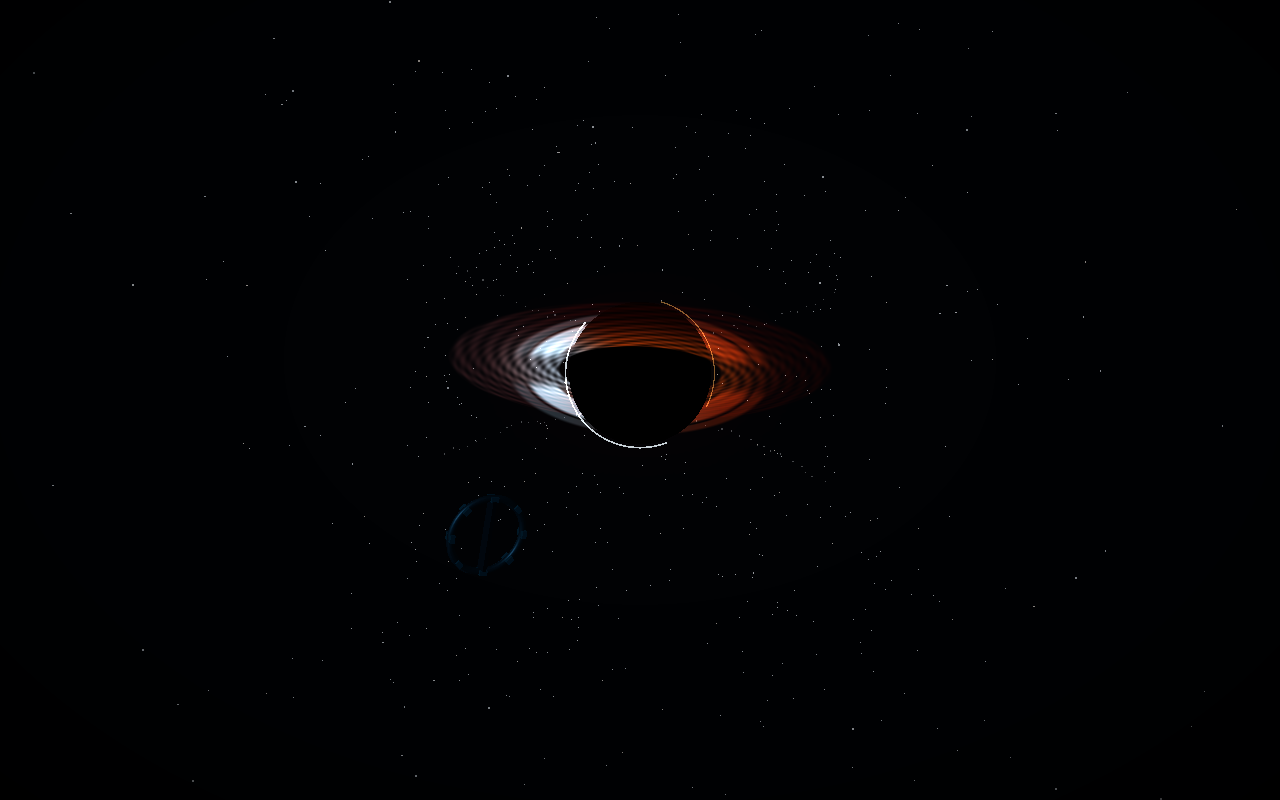
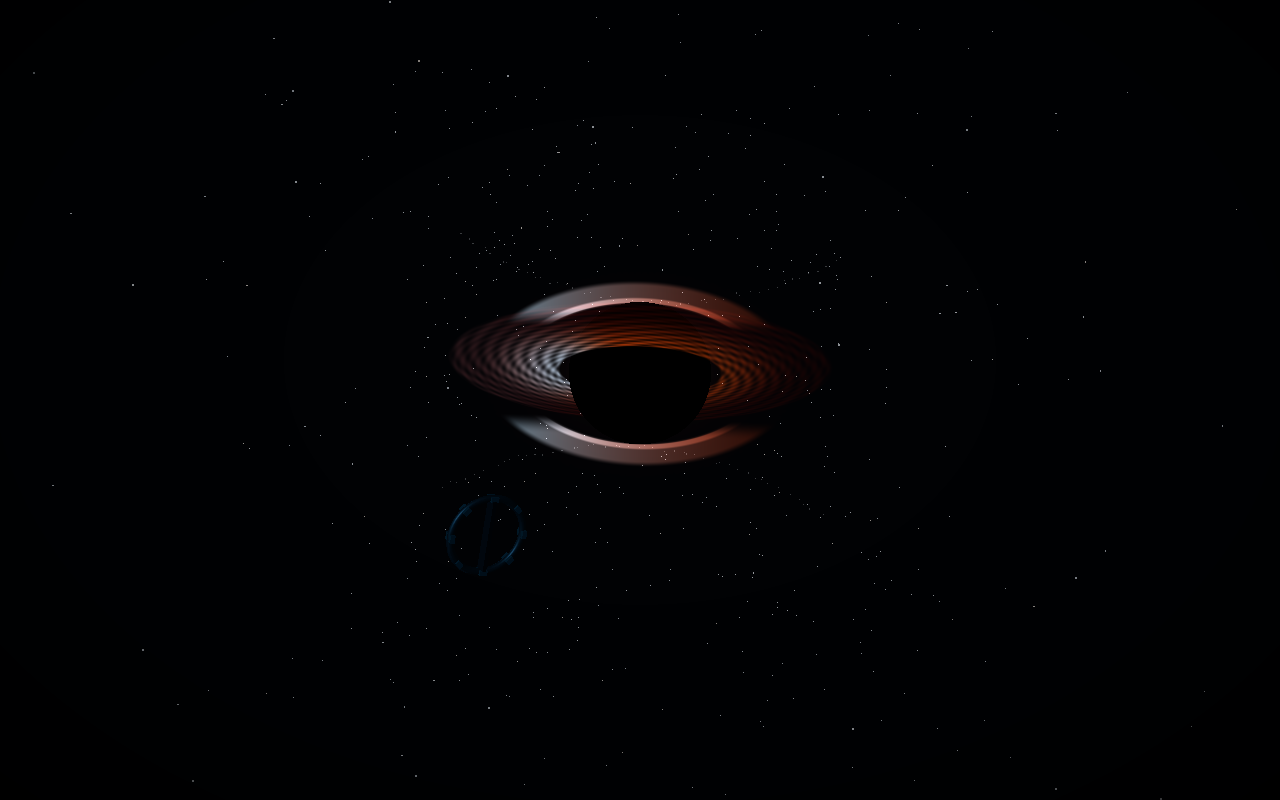
Before and after one commit to kenchan-pixel/stellar-wrap, a website: page frontier-nadir.html in a window 1280 px wide. Drawn offline with nearby package versions, Linux system fonts and the light colour scheme; animation ran at ten frames a second.

Commit message:
Remove portal-like NADIR photon ring

```diff
--- a/frontier-nadir.html
+++ b/frontier-nadir.html
@@ -10,7 +10,7 @@
 </style>
 </head>
 <body>
-<div id="nadirApp"><canvas id="nadirSpace" aria-label="NADIR WELL 固定黑洞景觀：事件視界、部分光子弧、吸積盤與上下引力透鏡冠"></canvas><div class="vignette"></div><div id="nadirLoading">正在建立 NADIR 引力井…</div></div>
+<div id="nadirApp"><canvas id="nadirSpace" aria-label="NADIR WELL 固定黑洞景觀：事件視界、吸積盤與上下引力透鏡冠"></canvas><div class="vignette"></div><div id="nadirLoading">正在建立 NADIR 引力井…</div></div>
 <script type="module">
 import * as THREE from 'https://cdn.jsdelivr.net/npm/three@0.185.1/build/three.module.js';
 
@@ -21,7 +21,7 @@
 const TEST_MODE=new URLSearchParams(location.search).get('test')==='1';
 const APPROACH_MS=TEST_MODE?900:5600;
 const ARRIVAL_MS=TEST_MODE?260:1050;
-const VISUAL_ID='NADIR_FIXED_LENSING_V3';
+const VISUAL_ID='NADIR_FIXED_LENSING_V4';
 let phase='approach';
 let phaseStarted=performance.now();
 let capturing=false;
@@ -103,17 +103,18 @@
   transparent:true,depthWrite:false,side:THREE.DoubleSide,blending:THREE.AdditiveBlending,
   vertexShader:`varying vec2 vLocal;void main(){vLocal=position.xy;gl_Position=projectionMatrix*modelViewMatrix*vec4(position,1.0);}`,
   fragmentShader:`precision highp float;varying vec2 vLocal;void main(){
-    vec2 p=vLocal;float ellipse=length(vec2(p.x,p.y*2.15));
-    float inner=smoothstep(7.15,7.52,ellipse);float outer=1.0-smoothstep(9.25,9.8,ellipse);
-    float crown=inner*outer;
-    float topBottom=smoothstep(.68,1.8,abs(p.y));
-    float sideFade=1.0-smoothstep(11.0,17.0,abs(p.x));
-    float approaching=smoothstep(-8.0,8.0,-p.x);
+    vec2 p=vLocal;
+    float r=length(vec2(p.x*.58,p.y));
+    float ring=smoothstep(5.72,5.98,r)*(1.0-smoothstep(7.28,7.78,r));
+    float vertical=smoothstep(3.65,5.25,abs(p.y));
+    float sideFade=1.0-smoothstep(12.2,17.8,abs(p.x));
+    float approaching=clamp(.5-p.x*.045,0.0,1.0);
+    float crown=ring*vertical*sideFade;
+    float photon=smoothstep(5.82,5.94,r)*(1.0-smoothstep(6.18,6.38,r))*vertical*sideFade;
     vec3 warm=vec3(1.0,.24,.025),cool=vec3(.72,.9,1.0);
     vec3 color=mix(warm,cool,approaching);
-    float core=crown*topBottom*sideFade;
-    float outerEcho=(smoothstep(9.75,10.05,ellipse)*(1.0-smoothstep(10.6,11.1,ellipse)))*topBottom*.2;
-    gl_FragColor=vec4(color,(core*(.34+.48*approaching))+outerEcho);
+    float alpha=crown*(.16+.38*approaching)+photon*(.18+.48*approaching);
+    gl_FragColor=vec4(color,alpha);
   }`
 });
 const lensingCrown=new THREE.Mesh(new THREE.PlaneGeometry(44,26),lensingMaterial);
@@ -122,27 +123,16 @@
 const shadow=new THREE.Mesh(new THREE.SphereGeometry(5.82,48,32),new THREE.MeshBasicMaterial({color:0x000000}));
 shadow.renderOrder=4;blackHole.add(shadow);
 
-const photonApproach=new THREE.Mesh(
-  new THREE.TorusGeometry(6.08,.075,5,104,Math.PI*.86),
-  new THREE.MeshBasicMaterial({color:0xc9efff,transparent:true,opacity:.92,blending:THREE.AdditiveBlending,depthWrite:false})
-);
-photonApproach.rotation.z=Math.PI*.77;photonApproach.position.z=.18;photonApproach.renderOrder=5;blackHole.add(photonApproach);
-const photonRecede=new THREE.Mesh(
-  new THREE.TorusGeometry(6.08,.052,5,74,Math.PI*.56),
-  new THREE.MeshBasicMaterial({color:0xff8b38,transparent:true,opacity:.52,blending:THREE.AdditiveBlending,depthWrite:false})
-);
-photonRecede.rotation.z=-Math.PI*.14;photonRecede.position.z=.15;photonRecede.renderOrder=5;blackHole.add(photonRecede);
-
 function buildDeflectedStars(){
   const count=92,p=new Float32Array(count*3),col=new Float32Array(count*3);
   for(let i=0;i<count;i++){
     const upper=i<count/2;const t=(i%(count/2))/(count/2-1);const x=-16+t*32+(rnd()-.5)*.55;
-    const bend=3.3+.018*x*x+(rnd()-.5)*.55;
+    const bend=6.1+.018*x*x+(rnd()-.5)*.42;
     p[i*3]=x;p[i*3+1]=(upper?1:-1)*bend;p[i*3+2]=-1.7-rnd()*1.4;
-    const c=.58+rnd()*.34;col[i*3]=c*.8;col[i*3+1]=c*.88;col[i*3+2]=c;
+    const c=.56+rnd()*.32;col[i*3]=c*.8;col[i*3+1]=c*.88;col[i*3+2]=c;
   }
   const g=new THREE.BufferGeometry();g.setAttribute('position',new THREE.BufferAttribute(p,3));g.setAttribute('color',new THREE.BufferAttribute(col,3));
-  const m=new THREE.PointsMaterial({size:.22,vertexColors:true,transparent:true,opacity:.32,depthWrite:false,blending:THREE.AdditiveBlending,sizeAttenuation:true});
+  const m=new THREE.PointsMaterial({size:.2,vertexColors:true,transparent:true,opacity:.26,depthWrite:false,blending:THREE.AdditiveBlending,sizeAttenuation:true});
   const points=new THREE.Points(g,m);points.rotation.z=-.035;blackHole.add(points);
 }
 buildDeflectedStars();
@@ -190,7 +180,7 @@
   }finally{fit(previous);capturing=false}
 }
 function state(){
-  return{phase,autoOrbit:false,vista:'overview',capturing,visualId:VISUAL_ID,fixed:true,jets:false,eventHorizon:true,lensingCrown:true,partialPhotonArc:true,dopplerAsymmetry:true,starDeflection:true,portalRing:false,backingWidth:canvas.width,backingHeight:canvas.height,pixelRatio:renderer.getPixelRatio(),drawCalls:renderer.info.render.calls,triangles:renderer.info.render.triangles};
+  return{phase,autoOrbit:false,vista:'overview',capturing,visualId:VISUAL_ID,fixed:true,jets:false,eventHorizon:true,lensingCrown:true,photonCrown:true,dopplerAsymmetry:true,starDeflection:true,portalRing:false,backingWidth:canvas.width,backingHeight:canvas.height,pixelRatio:renderer.getPixelRatio(),drawCalls:renderer.info.render.calls,triangles:renderer.info.render.triangles};
 }
 function applyVista(id){return id==='overview'}
 function skipArrival(){settleFinal();return true}
```
Also changed, not shown: docs/NADIR_COMPOSITION_GUIDE.md (+10 -10 lines), scripts/validate-frontier-nadir-fixed.mjs (+7 -7 lines).
